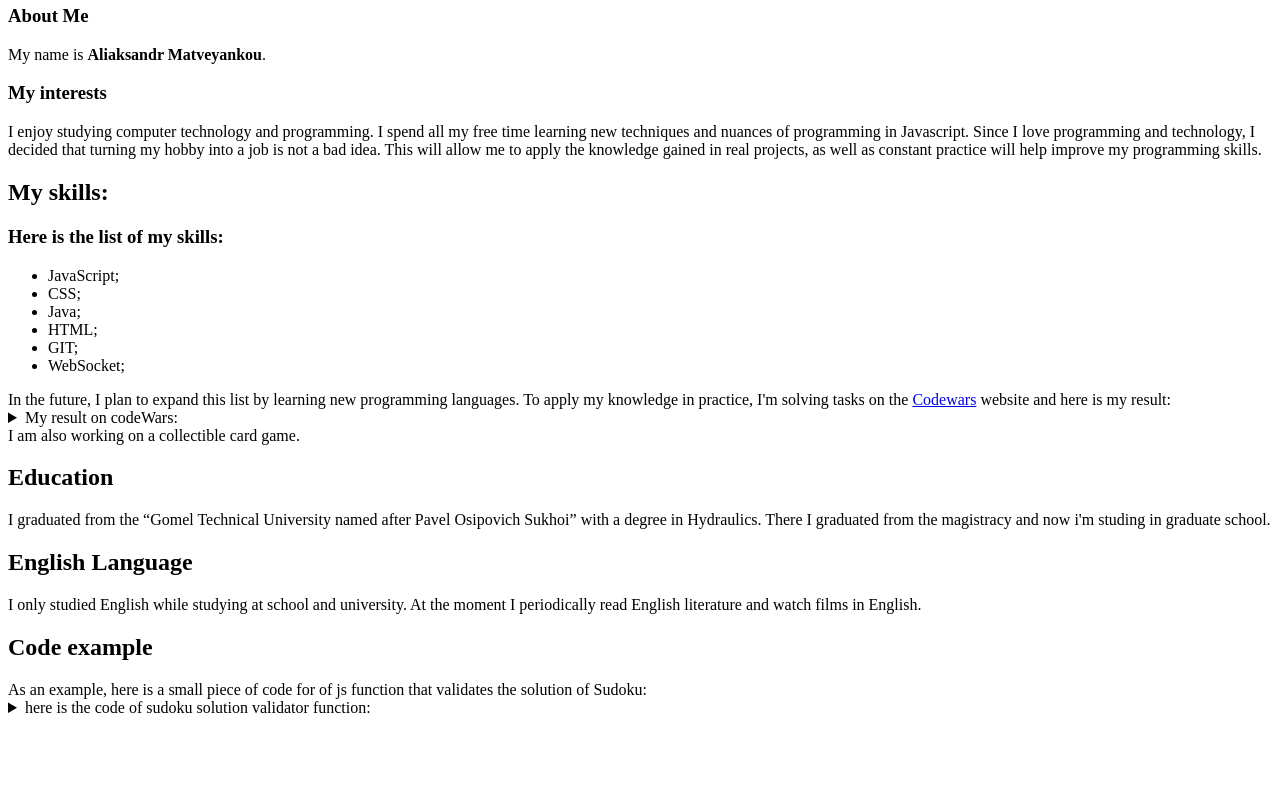
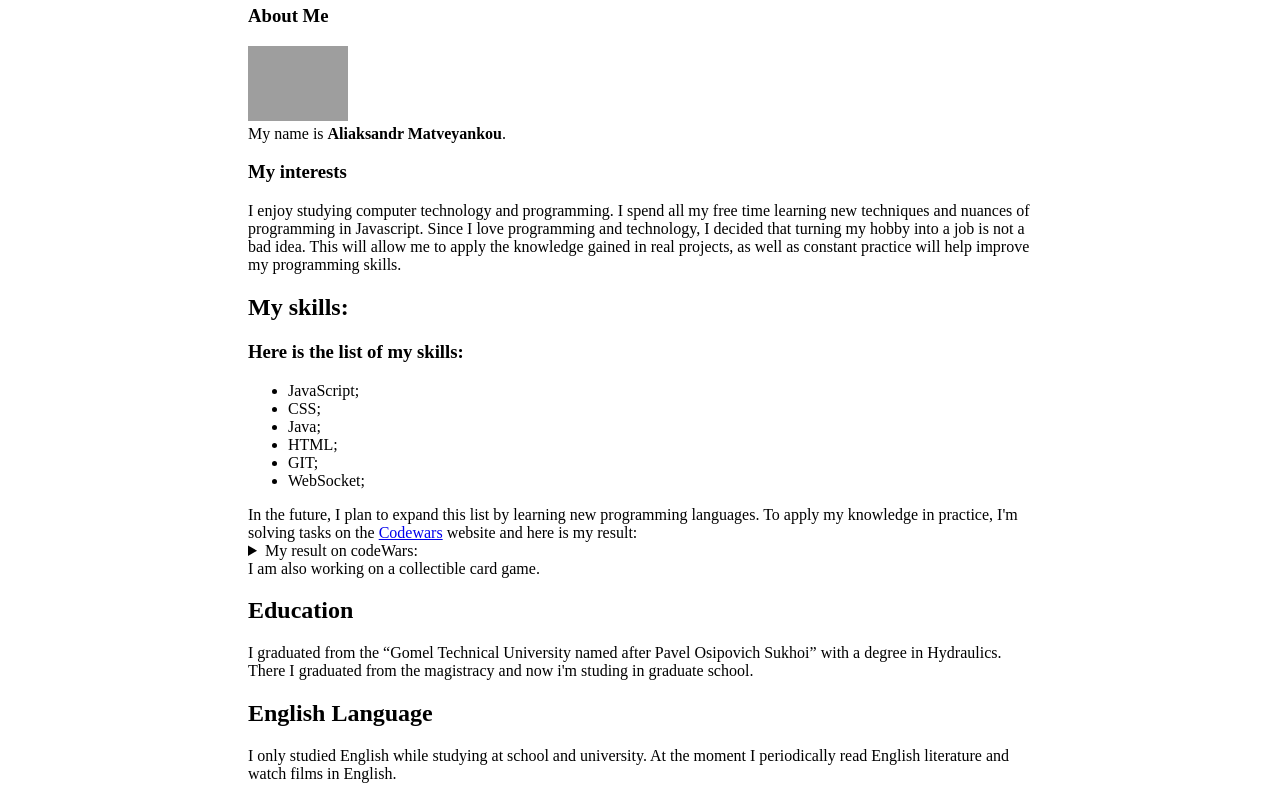
Before and after one commit to JustAnotherAlexander/rsschool-cv-old, a plain HTML site: page index.html in a window 1280 px wide. Shown: the part 62-852 px from the top of the page. Before the commit the page ends 800 px from the top, so only its background shows below. Drawn offline with Linux system fonts and the light colour scheme; grey boxes are pictures that could not be loaded.

Commit message:
feat: add all content in all sections with styles

```diff
--- a/index.html
+++ b/index.html
@@ -9,12 +9,18 @@
     <title>Junior Developer Resume</title>
 </head>
 <body>
+<div class="main">
+<div class="Title">
  <h2>Junior Developer Resume</h2>
-
+</div>
+<div class="About_me_section">
 <h3>About Me</h3>
-
+<div>
+<img class="foto" src="assets/My_foto.jpg" alt="My_foto">
+</div>
 My name is <strong>Aliaksandr Matveyankou</strong>.
-
+</div>
+<div class="My_interests_section">
 <h3>My interests</h3>
 <article>
 I enjoy studying computer technology and programming. I spend all my free time learning new techniques and nuances
@@ -22,7 +28,8 @@ of programming in Javascript.
 Since I love programming and technology, I decided that turning my hobby into a job is not a bad idea. This will allow
 me to apply the knowledge gained in real projects, as well as constant practice will help improve my programming skills.
 </article>
-
+</div>
+<div class="My_skills_section">
 <h2>My skills:</h2>
 <h3>Here is the list of my skills:</h3>
 <ul>
@@ -42,17 +49,20 @@ To apply my knowledge in practice, I'm solving tasks on the <a href="https://www
 <summary> <img src="https://www.codewars.com/users/ForeverStudent/badges/large"> </summary>
 </details>
 I am also working on a collectible card game.
-
+</div>
+<div class="Education_section">
 <h2>Education</h2>
 
 I graduated from the “Gomel Technical University named after Pavel Osipovich Sukhoi” with a degree in Hydraulics.
 There I graduated from the magistracy and now i'm studing in graduate school.
-
+</div>
+<div class="English_language_section">
 <h2>English Language</h2>
 
 I only studied English while studying at school and university. At the moment I periodically
 read English literature and watch films in English.
-
+</div>
+<div class="Code_Example">
 <h2>Code example</h2>
 
 As an example, here is a small piece of code for of js function that validates the solution of Sudoku:
@@ -186,6 +196,7 @@ var result =true;
     </code>
   </pre>
 </details>
-
+</div>
+</div>
 </body>
 </html>
--- a/style.css
+++ b/style.css
@@ -1,7 +1,7 @@
 html {
     box-sizing: border-box;
     width: 100%;
-    max-width: 1600px;
+    max-width: 800px;
     margin: 0 auto;
 }
 
@@ -10,3 +10,17 @@ html {
 *::before {
     box-sizing: inherit;
 }
+
+.Title {
+
+}
+
+.foto {
+
+    width:100px;
+    height: auto;
+}
+
+.About_me_section {
+
+}
```
Also changed, not shown: 1 other file.
